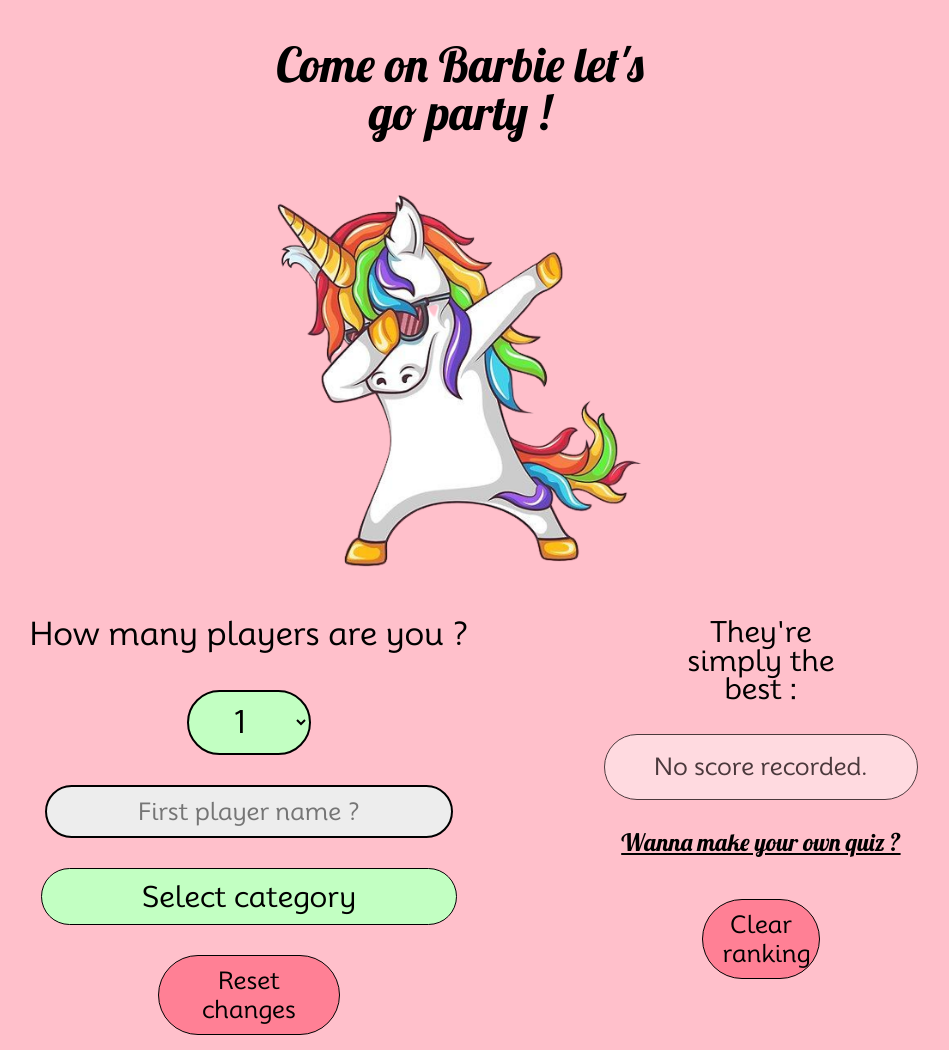
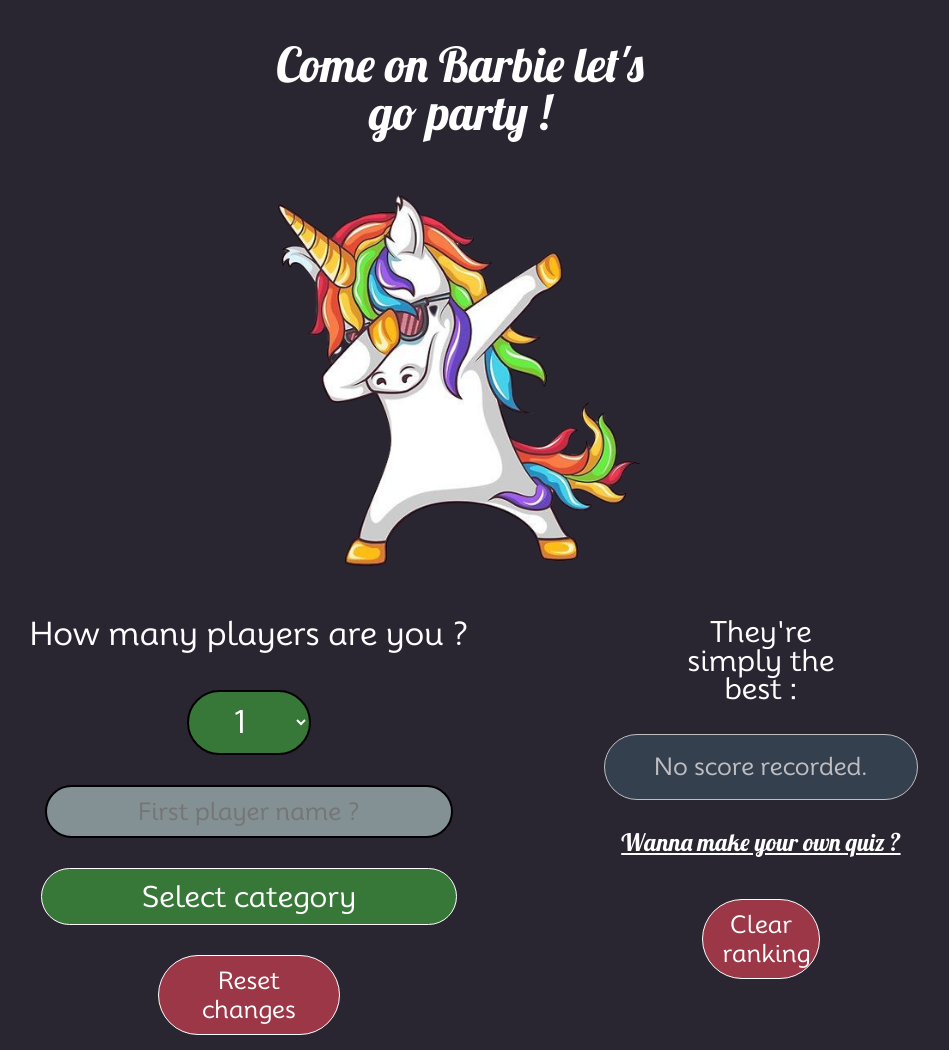
Before and after one commit to Arkayve/come-on-barbie-let-s-go-party, a PHP site: page / in a window 1280 px wide. Shown: the whole page, without its empty margins (180-1129 px from the left). Run offline with PHP 8.4, Linux system fonts and the light colour scheme.

Commit message:
implemant dark mode

```diff
--- a/assets/css/style.css
+++ b/assets/css/style.css
@@ -1,9 +1,11 @@
 :root {
+
     /* FONTS */
     --primary-font: 'lobster';
     --secondary-font: 'mooli-regular';
 
     /* COLORS */
+[data-theme='light'] {
     --pink: pink;
     --pink-light: rgb(255, 230, 234);
     --blue-light: rgb(172, 193, 255);
@@ -14,6 +16,19 @@
     --grey-light: #EDEDED;
     --black: black;
     --white: white;
+};
+[data-theme='dark'] {
+    --pink: rgb(41, 38, 50);
+    --pink-light: rgb(58, 75, 90);
+    --blue-light: rgb(54, 95, 118);
+    --yellow-light: rgb(220, 182, 58);
+    --green-light: rgb(55, 119, 55);
+    --red-light: rgb(156, 55, 72);
+    --orange-light: rgb(208, 141, 66);
+    --grey-light: rgb(131, 145, 149);
+    --black: white;
+    --white: white;
+};
 }
 
 @font-face {
@@ -61,6 +76,7 @@ body {
     background-color: var(--pink);
     font-family: var(--secondary-font);
     text-align: center;
+    color: var(--black);
 }
 
 .unicorn {
--- a/index.html
+++ b/index.html
@@ -10,7 +10,7 @@
     <title>Come on Barbie let's go party</title>
 </head>
 
-<body>
+<body data-theme="dark">
 
     <header>
     </header>
```
